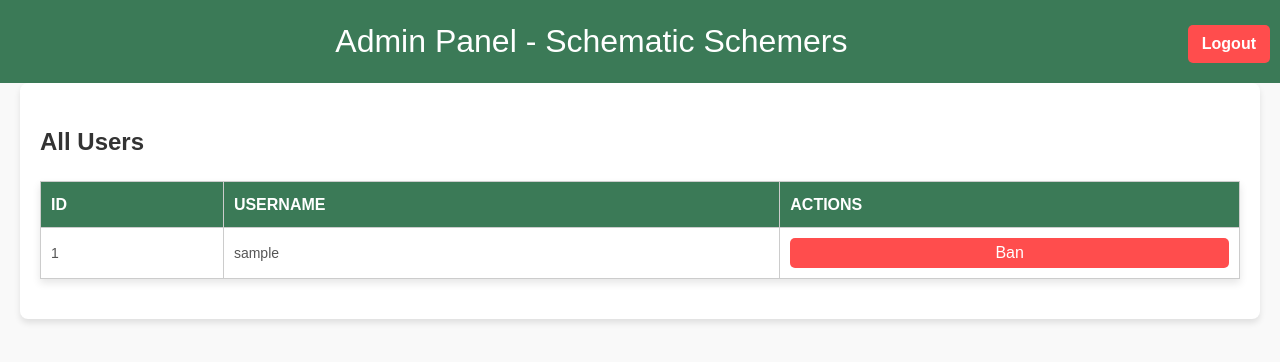
After one commit to alanvillagrand/schematic-schemers-csi3335, a Python web app: template app/templates/admin_home.html in a window 1280 px wide. The commit adds this page. Shown: the top 362 px of the page. Run offline with Jinja, Linux system fonts and the light colour scheme; the template is opened without the code that fills it: most values are stand-ins (such as "Sample title", 1, 10 or a date in 2020).

Commit message:
added admin account with banning users. Will maybe later add last login functionality

```diff
--- a/app/models.py
+++ b/app/models.py
@@ -1,4 +1,5 @@
 from . import db
+from datetime import datetime
 from werkzeug.security import generate_password_hash, check_password_hash
 
 
@@ -6,6 +7,7 @@ class User(db.Model):
     id = db.Column(db.Integer, primary_key=True)
     username = db.Column(db.String(25), unique=True, nullable=False)
     password_hash = db.Column(db.String(150), nullable=False)
+    # last_login = db.Column(db.DateTime, nullable=True)
 
     def set_password(self, password):
         self.password_hash = generate_password_hash(password)
--- /dev/null
+++ b/app/templates/admin_header.html
@@ -0,0 +1,44 @@
+<!DOCTYPE html>
+<html lang="en">
+<head>
+    <meta charset="UTF-8">
+    <meta http-equiv="X-UA-Compatible" content="IE=edge" />
+    <meta name="viewport" content="width=device-width, initial-scale=1.0" />
+    <link rel="stylesheet" href="{{ url_for('static', filename='style.css') }}">
+    <title>Admin - Manage Users</title>
+</head>
+<body>
+<header style="background-color: #3b7a57; color: white; padding: 10px; display: flex; align-items: center; font-size: 2em; justify-content: space-between;">
+    <div style="flex: 1; text-align: center;">Admin Panel - Schematic Schemers</div>
+    <a href="{{ url_for('auth.logout') }}" class="btn-logout" style="padding: 6px 14px; background-color: #ff4d4d; color: white; text-decoration: none; border-radius: 5px; margin-left: 15px;">Logout</a>
+</header>
+
+<style>
+    .btn-home, .btn-logout {
+        padding: 6px 14px;
+        color: white;
+        text-decoration: none;
+        border-radius: 5px;
+        transition: background-color 0.3s, color 0.3s;
+    }
+    .btn-home {
+        background-color: #3b7a57;
+    }
+    .btn-home:hover {
+        background-color: black;
+        color: white;
+    }
+    .btn-logout {
+        background-color: #ff4d4d;
+    }
+    .btn-logout:hover {
+        background-color: #cc0000;
+    }
+</style>
+
+<div class="content">
+    {% block body %}
+    {% endblock %}
+</div>
+</body>
+</html>
--- /dev/null
+++ b/app/templates/admin_home.html
@@ -0,0 +1,105 @@
+{% extends "admin_header.html" %}
+
+{% block body %}
+    <div class="container">
+
+        <h2>All Users</h2>
+
+        <div class="table-container">
+            <table>
+                <thead>
+                <tr>
+                    <th>ID</th>
+                    <th>Username</th>
+                    <th>Actions</th>
+                </tr>
+                </thead>
+                <tbody>
+                {% for user in users %}
+                    <tr>
+                        <td>{{ user.id }}</td>
+                        <td>{{ user.username }}</td>
+                        <td>
+                            {% if user.username != 'admin' %}
+                                <form action="{{ url_for('auth.ban_user', user_id=user.id) }}" method="post" style="display:inline;">
+                                    <button class="btn btn-ban" type="submit">Ban</button>
+                                </form>
+                            {% endif %}
+                        </td>
+                    </tr>
+                {% endfor %}
+                </tbody>
+            </table>
+        </div>
+    </div>
+
+    <style>
+        .container {
+            margin: 0 auto;
+            padding: 20px;
+            max-width: 1200px;
+        }
+
+        .admin-header {
+            display: flex;
+            justify-content: space-between;
+            align-items: center;
+            background-color: #3b7a57;
+            color: white;
+            padding: 10px 20px;
+            border-radius: 5px;
+        }
+
+        .admin-header h1 {
+            margin: 0;
+        }
+
+        .btn-logout {
+            background-color: #ff4d4d;
+            color: white;
+            padding: 10px 20px;
+            text-decoration: none;
+            border-radius: 5px;
+            font-weight: bold;
+            transition: background-color 0.3s;
+        }
+
+        .btn-logout:hover {
+            background-color: #cc0000;
+        }
+
+        .table-container {
+            margin-top: 20px;
+        }
+
+        table {
+            width: 100%;
+            border-collapse: collapse;
+        }
+
+        th, td {
+            border: 1px solid #ccc;
+            padding: 10px;
+            text-align: left;
+        }
+
+        th {
+            background-color: #3b7a57;
+            color: white;
+        }
+
+        .btn-ban {
+            background-color: #ff4d4d;
+            color: white;
+            padding: 6px 14px;
+            border: none;
+            border-radius: 5px;
+            cursor: pointer;
+            transition: background-color 0.3s;
+        }
+
+        .btn-ban:hover {
+            background-color: #cc0000;
+        }
+    </style>
+{% endblock %}
```
Also changed, not shown: app/routes/auth_routes.py (+28 -1 lines), app/templates/banUser.html (added, +57 -0 lines), app/templates/index.html (+12 -0 lines), app/routes/main_routes.py (line endings or trailing spaces).
